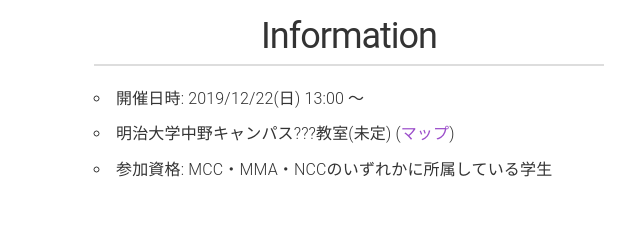
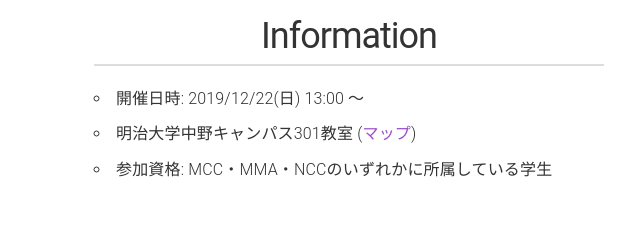
Before and after one commit to uecmma/MCCMMANCC2020, a plain HTML site: page index.html in a window 1280 px wide. Shown: the part 1000-1240 px from the top of the page, 16-656 px from the left. Drawn offline with Linux system fonts and the light colour scheme.

Commit message:
Automated deployment: Mon Dec 16 10:59:29 UTC 2019 540c9414827c2870c17f16d4950431d5680f07c7

```diff
--- a/index.html
+++ b/index.html
@@ -58,7 +58,7 @@
           <div class="description">
             <ul>
               <li>開催日時: 2019/12/22(日) 13:00 〜</li>
-              <li>明治大学中野キャンパス???教室(未定) (<a href="https://goo.gl/maps/3nGHwRJJnYfDqtVh6" target="_blank" rel="noopener">マップ</a>)</li>
+              <li>明治大学中野キャンパス301教室 (<a href="https://goo.gl/maps/3nGHwRJJnYfDqtVh6" target="_blank" rel="noopener">マップ</a>)</li>
               <li>参加資格: MCC・MMA・NCCのいずれかに所属している学生</li>
             </ul>
           </div>
```
